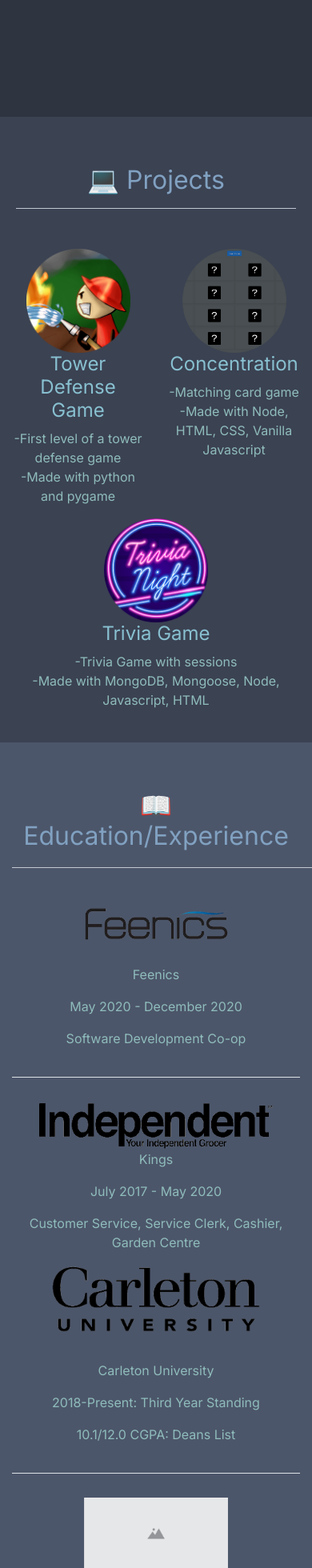
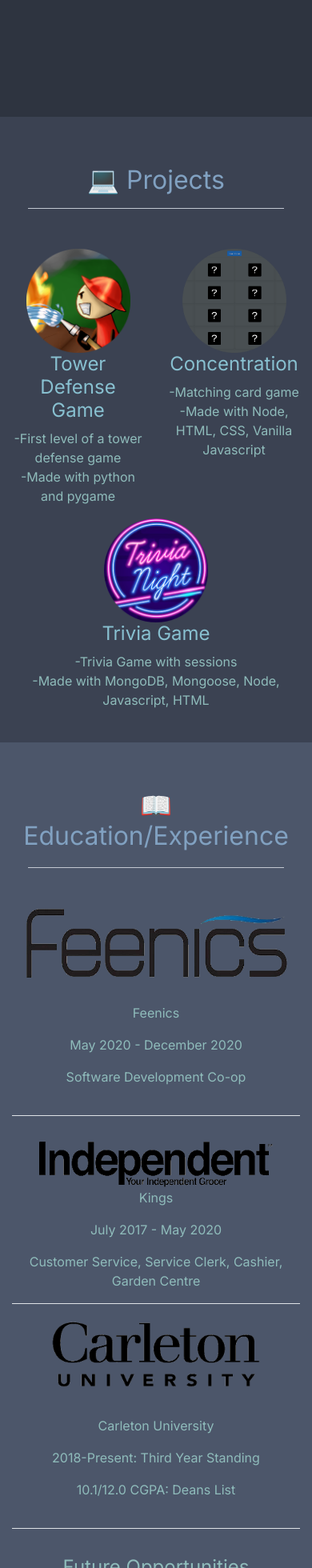
Before and after one commit to MatthewONeill/matthewoneill.ca, a React (Create React App) app: page / in a window 390 px wide. Shown: the part 698-2658 px from the top of the page at 80% size. Built offline with nearby package versions, Linux system fonts and the light colour scheme.

Commit message:
mobile changes

```diff
--- a/src/App.css
+++ b/src/App.css
@@ -58,16 +58,17 @@
     background-color: #4C566A;
 }
 
-@media(min-width: 400px){
+@media(min-width: 360px){
     .mobileLine{
-        border-bottom: 1px solid #e3e7eb;
+        border-bottom: 1px solid #dee2e6;
     }
     .mobileLine2{
         padding-top: 20px;
     }
+
 }
 
-@media(min-width: 800px){
+@media(min-width: 767px){
     .mobileLine{
         border-bottom: 0px;
     }
--- a/src/components/Experience.jsx
+++ b/src/components/Experience.jsx
@@ -12,14 +12,14 @@
                 <div class="row experience" id="experience">
                     <div class="col" align="center">
                         <h2 style={{marginBottom: "20px", marginTop: "60px"}}><span role="img" aria-label="book">&#128214;</span> Education/Experience</h2>
-                        <hr style={{width: "390px", backgroundColor: "#D8DEE9", marginBottom: "50px"}}></hr>
+                        <hr style={{width: "320px", backgroundColor: "#D8DEE9", marginBottom: "50px"}}></hr>
                     </div>
                 </div>
 
                 <div class="row experience" style={{border: "5px"}}>
                     <div class="col" align="center">
                         <fieldset class="border-bottom" style={{paddingBottom: "20px"}}>
-                        <img src={feenics} style={{width: "50%", marginBottom: "31px"}} alt=""></img>
+                        <img src={feenics} style={{width: "330px", height: "89px", marginBottom: "30px"}} alt=""></img>
                         <p>Feenics</p>
                         <p>May 2020 - December 2020</p>
                         <p>Software Development Co-op</p>
@@ -39,8 +39,8 @@
                         <p>10.1/12.0 CGPA: Deans List</p>
                         </fieldset>
                         <fieldset>
-                        <img src={placeholder} alt="" style={{height: "25%", width: "50%", marginTop: "30px"}}></img>
-                        <p>Placeholder</p>
+                            <p style={{fontSize: "150%", marginTop: "30px"}}>Future Opportunities</p>
+                            <p>Interested in opportunities with web development, app development</p>
                         </fieldset>
                     </div>
                 </div>
--- a/src/components/Projects.jsx
+++ b/src/components/Projects.jsx
@@ -11,7 +11,7 @@
                 <div class="row projects" id="projects">
                     <div class="col" align="center">
                         <h2 style={{paddingTop: "60px"}}><span role="img" aria-label="laptop">&#128187;</span> Projects</h2>
-                        <hr style={{width: "350px", backgroundColor: "#D8DEE9", marginBottom: "50px"}}></hr>
+                        <hr style={{width: "320px", backgroundColor: "#D8DEE9", marginBottom: "50px"}}></hr>
                     </div>
                 </div>
 
```
Also changed, not shown: src/components/Navbar.jsx (indentation only).
